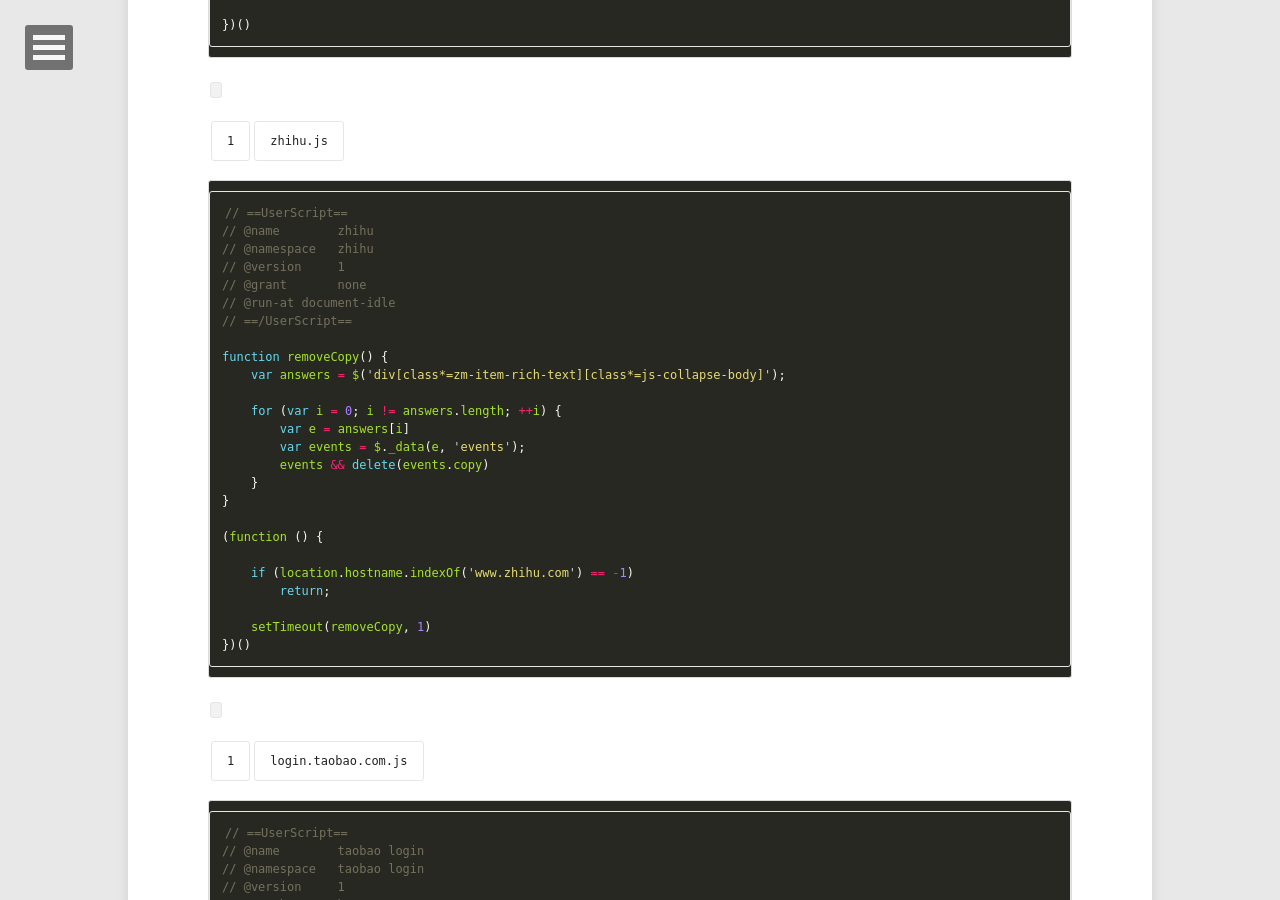
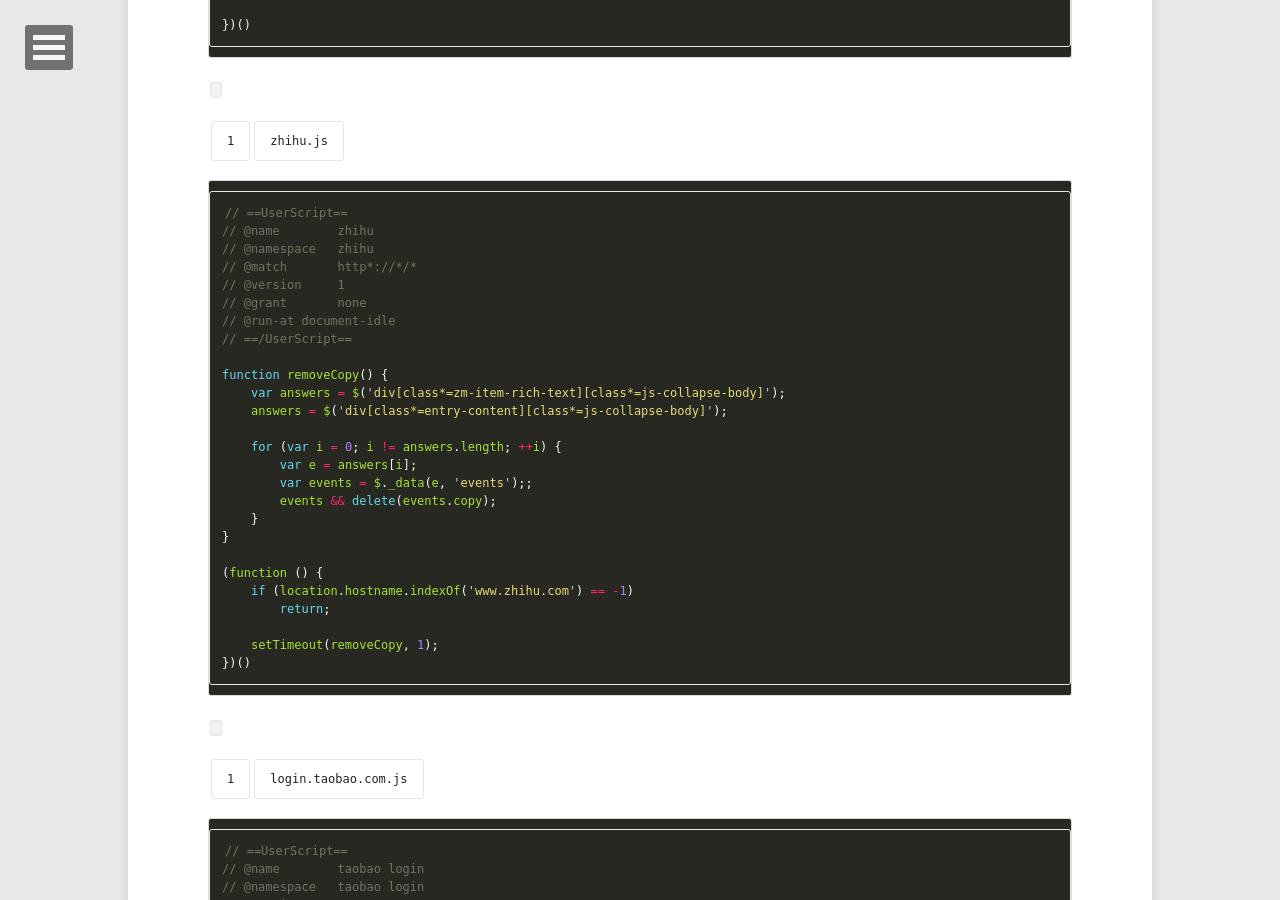
Before and after one commit to Ouroboros/Ouroboros.github.io, a Jekyll site: the page built from _posts/2014-06-22-chrome-Force-Microsoft-Yahei-Font.md, in a window 1280 px wide and 900 px high, scrolled down 3819 px. Built offline with Jekyll 4.4.1, drawn with Linux system fonts in a browser that asks for light colours; nearby versions of some CDN libraries.

Commit message:
Update 2014-06-22-chrome-Force-Microsoft-Yahei-Font.md

```diff
--- a/_posts/2014-06-22-chrome-Force-Microsoft-Yahei-Font.md
+++ b/_posts/2014-06-22-chrome-Force-Microsoft-Yahei-Font.md
@@ -211,6 +211,7 @@ body {
 // ==UserScript==
 // @name        zhihu
 // @namespace   zhihu
+// @match       http*://*/*
 // @version     1
 // @grant       none
 // @run-at document-idle
@@ -218,20 +219,20 @@ body {
 
 function removeCopy() {
     var answers = $('div[class*=zm-item-rich-text][class*=js-collapse-body]');
+    answers = $('div[class*=entry-content][class*=js-collapse-body]');
 
     for (var i = 0; i != answers.length; ++i) {
-        var e = answers[i]
-        var events = $._data(e, 'events');
-        events && delete(events.copy)
+        var e = answers[i];
+        var events = $._data(e, 'events');;
+        events && delete(events.copy);
     }
 }
 
 (function () {
-
     if (location.hostname.indexOf('www.zhihu.com') == -1)
         return;
 
-    setTimeout(removeCopy, 1)
+    setTimeout(removeCopy, 1);
 })()
 
 {% endhighlight %}
```
